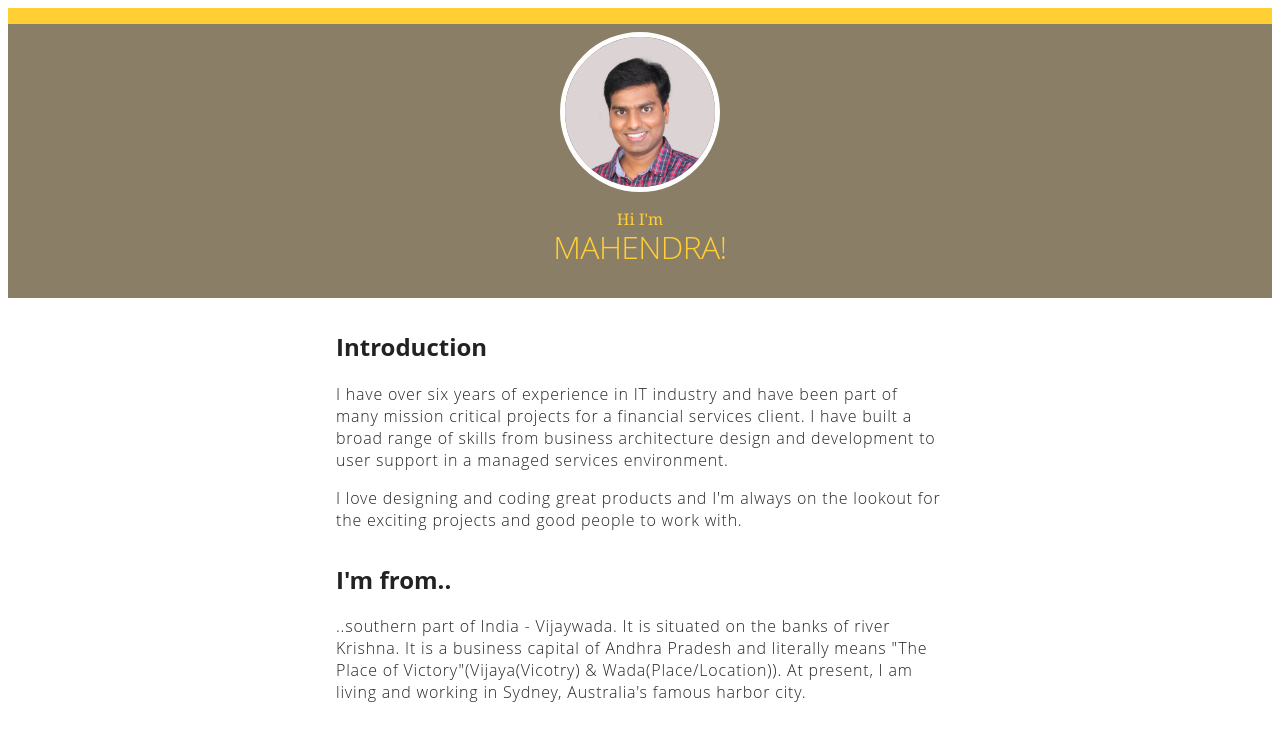
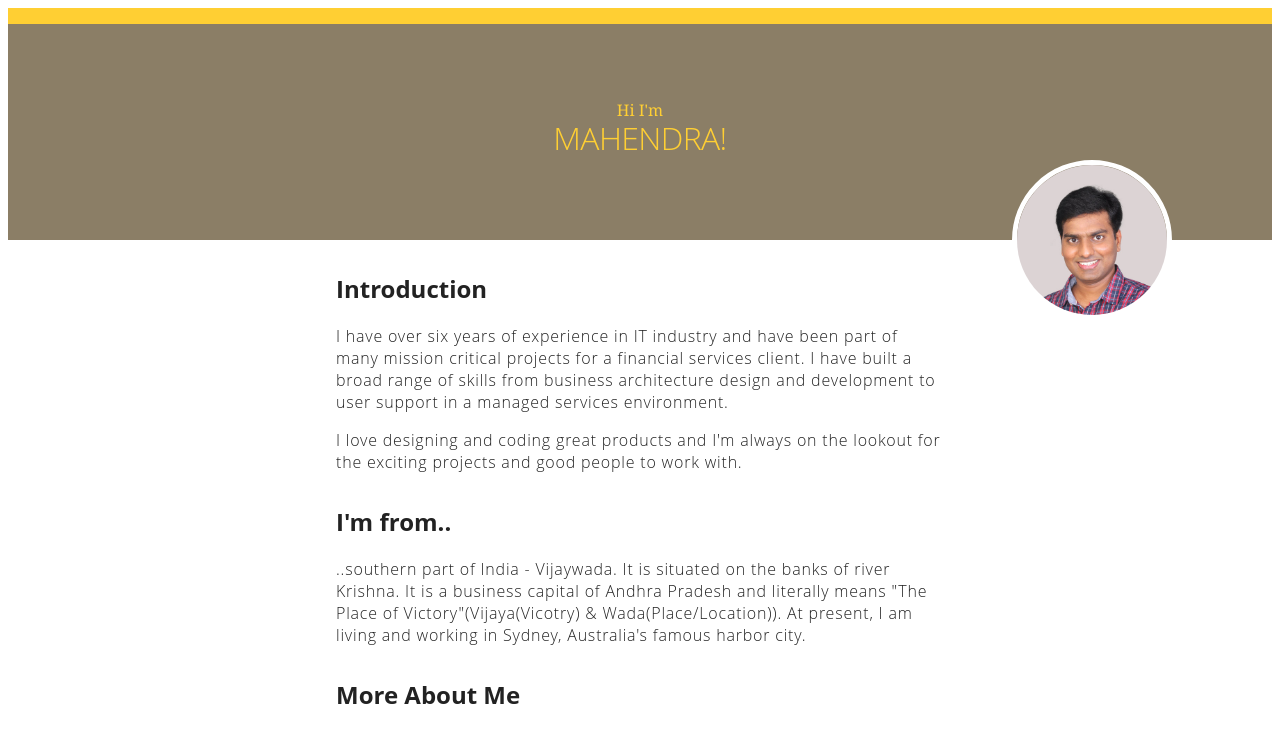
Before and after one commit to dnmahendra/About-Me, a plain HTML site: page index.html in a window 1280 px wide. Shown: the top 732 px of the page. Drawn offline with Linux system fonts and the light colour scheme.

Commit message:
update masthead

```diff
--- a/css/style.css
+++ b/css/style.css
@@ -14,7 +14,10 @@ body {
 }
 
 .masthead {
+    position: relative;
+    height: 200px;
     padding: 0.5em;
+    text-align: center;
     background-color: rgba(139,126,102,1);
     border-top: solid 1em #FFCF33;
     color: #FFCF33;
@@ -65,14 +68,22 @@ body {
 
 }
 
+.masthead-container {
+    display: inline-block;
+    position: absolute;
+    top: 50%;
+    left: 50%;
+    transform: translateX(-50%) translateY(-50%);
+}
+
 .masthead-image {
+    position: absolute;
+    top: 100%;
+    right: 100px;
+    transform: translateY(-50%);
 
     border: 5px solid white;
     border-radius: 50%;
-
-    display: block;
-    margin-left: auto;
-    margin-right: auto;
 }
 
 .introduction-section > p,
--- a/index.html
+++ b/index.html
@@ -7,9 +7,11 @@
 </head>
 <body>
 <header class="masthead">
+  <div class="masthead-container">
+    <p class="masthead-intro">Hi I'm</p>
+    <h1 class="masthead-heading">MAHENDRA!</h1>
+  </div>
   <img class="masthead-image" src="images/Mahi.jpg" width="150" height="150" alt="Mahi">
-    <p class="masthead-intro">Hi I'm</p>
-  <h1 class="masthead-heading">MAHENDRA!</h1>
 </header>
 <section class="introduction-section">
   <h1>Introduction</h1>
@@ -32,7 +34,7 @@
 <footer class="content-footer">
   <p>Say hi to me on these social networks:</p>
     <ul class="social">
-        <li><a href="https://github.com/dnmahendra" style="text-decoration: none">GitHub</a></li>
+        <li><a href="https://github.com/dnmahendra">GitHub</a></li>
         <li><a href="https://au.linkedin.com/in/mahendra-duddempudi-150bb123" style="text-decoration: none">Linkedin</a></li>
         <li><a href="https://plus.google.com/u/0/110703847576974473810/posts" style="text-decoration: none">Google+</a></li>
     </ul>
```
